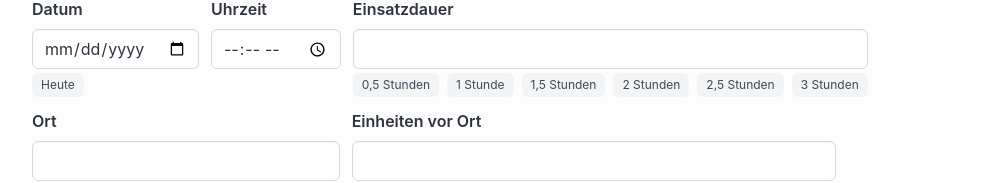
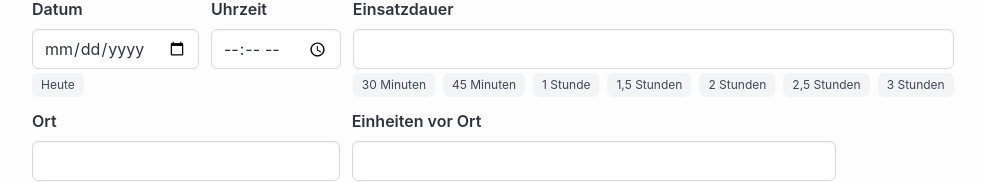
Before and after one commit to turbopixel/Feuerwehr-Beitrag-Generator, a Vue app: page / in a window 1280 px wide. Shown: the part 354-537 px from the top of the page, without its empty margins (206-1191 px from the left). Built offline with nearby package versions, Linux system fonts and the light colour scheme.

Commit message:
Angabe in Minuten

```diff
--- a/src/components/LayoutForm.vue
+++ b/src/components/LayoutForm.vue
@@ -142,7 +142,8 @@ export default {
           <input type="text" v-model="dauer" class="input" id="dauer">
           <div class="help">
             <div class="tags">
-              <span class="tag is-clickable" @click="set_dauer">0,5 Stunden</span>
+              <span class="tag is-clickable" @click="set_dauer">30 Minuten</span>
+              <span class="tag is-clickable" @click="set_dauer">45 Minuten</span>
               <span class="tag is-clickable" @click="set_dauer">1 Stunde</span>
               <span class="tag is-clickable" @click="set_dauer">1,5 Stunden</span>
               <span class="tag is-clickable" @click="set_dauer">2 Stunden</span>
```
